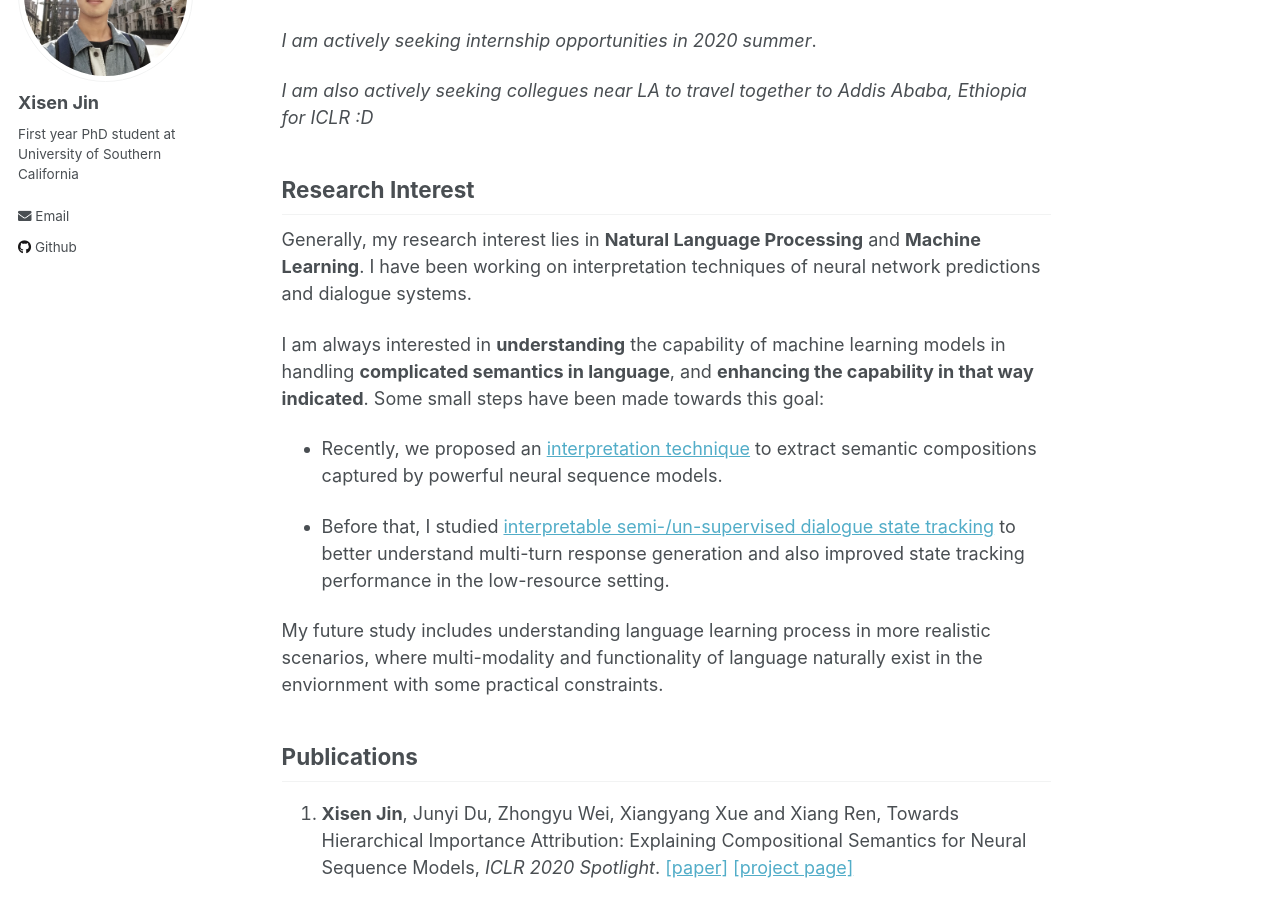
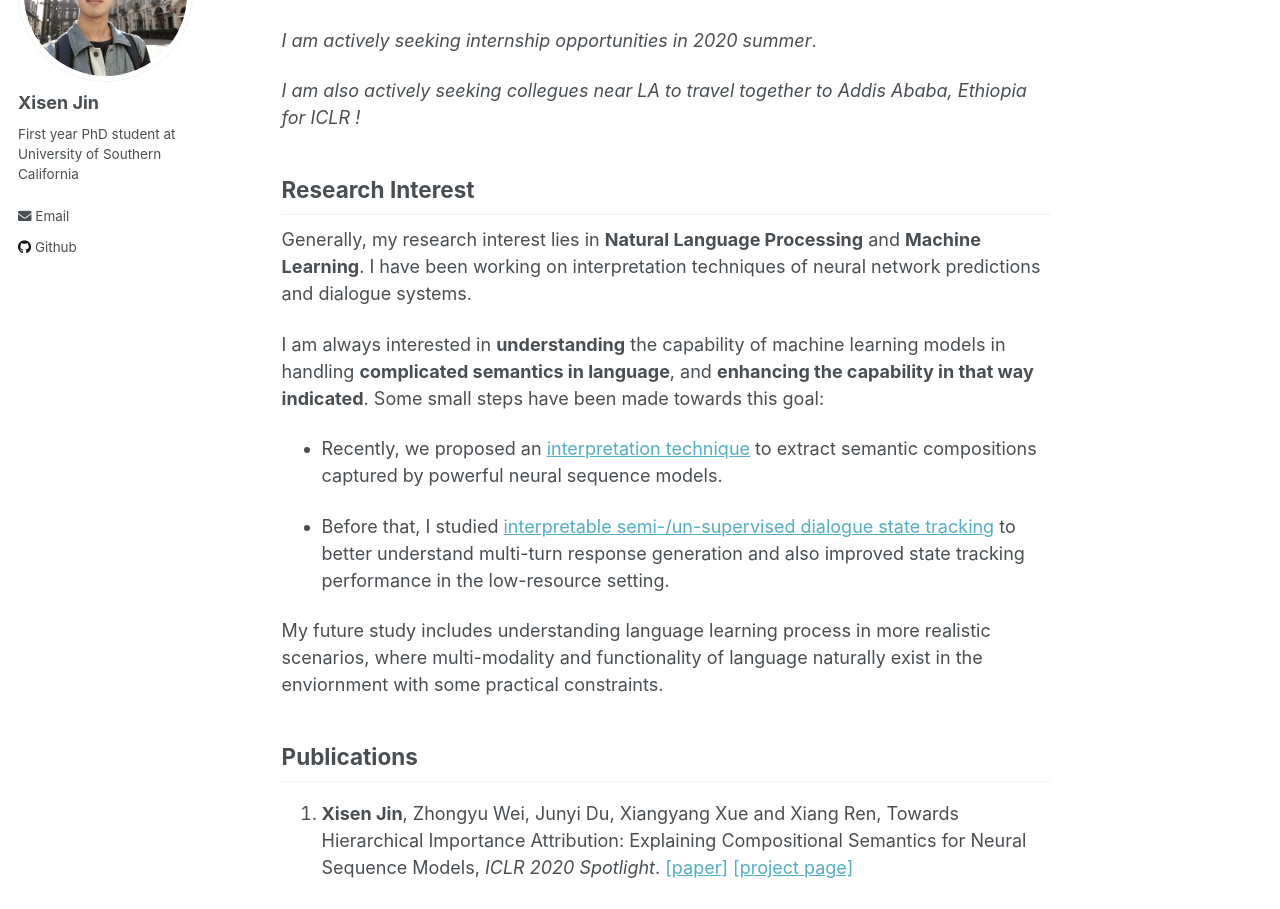
Before and after one commit to AuCson/aucson.github.io, a Jekyll site: the page built from _pages/about.md, in a window 1280 px wide and 1400 px high. Shown: the part 211-1120 px from the top of the window. Built offline with Jekyll 4.4.1, drawn with Linux system fonts in a browser that asks for light colours.

```diff
--- a/_pages/about.md
+++ b/_pages/about.md
@@ -12,7 +12,7 @@ I am currently a first-year Ph.D. student at Uninversity of Southern California,
 
 *I am actively seeking internship opportunities in 2020 summer*.
 
-*I am also actively seeking collegues near LA to travel together to Addis Ababa, Ethiopia for ICLR :D*
+*I am also actively seeking collegues near LA to travel together to Addis Ababa, Ethiopia for ICLR !*
 
 ## Research Interest
 
@@ -29,7 +29,7 @@ My future study includes understanding language learning process in more realist
 
 ## Publications
 
-1. <a name="iclr20towards"></a>**Xisen Jin**, Junyi Du, Zhongyu Wei, Xiangyang Xue and Xiang Ren, Towards Hierarchical Importance Attribution: Explaining Compositional Semantics for Neural Sequence Models, *ICLR 2020 Spotlight*. [[paper]](https://openreview.net/forum?id=BkxRRkSKwr) [[project page]](http://inklab.usc.edu/hiexpl/)
+1. <a name="iclr20towards"></a>**Xisen Jin**, Zhongyu Wei, Junyi Du, Xiangyang Xue and Xiang Ren, Towards Hierarchical Importance Attribution: Explaining Compositional Semantics for Neural Sequence Models, *ICLR 2020 Spotlight*. [[paper]](https://openreview.net/forum?id=BkxRRkSKwr) [[project page]](http://inklab.usc.edu/hiexpl/)
 
 2. <a name="cikm18explicit"></a>**Xisen Jin**, Wenqiang Lei, Zhaochun Ren, Hongshen Chen, Shangsong Liang, Yihong Eric Zhao and Dawei Yin, Explicit State Tracking with Semi-Supervision for Neural Dialogue Generation, *CIKM 2018 Full Paper*. [[code]](https://github.com/AuCson/SEDST) [[paper]](https://arxiv.org/pdf/1808.10596.pdf) [[slides (pdf)]](http://aucson.github.io/files/explicit_state_tracking_slides.pdf) [[slides (pptx)]](http://aucson.github.io/files/explicit_state_tracking_slides.pptx)
 
```
